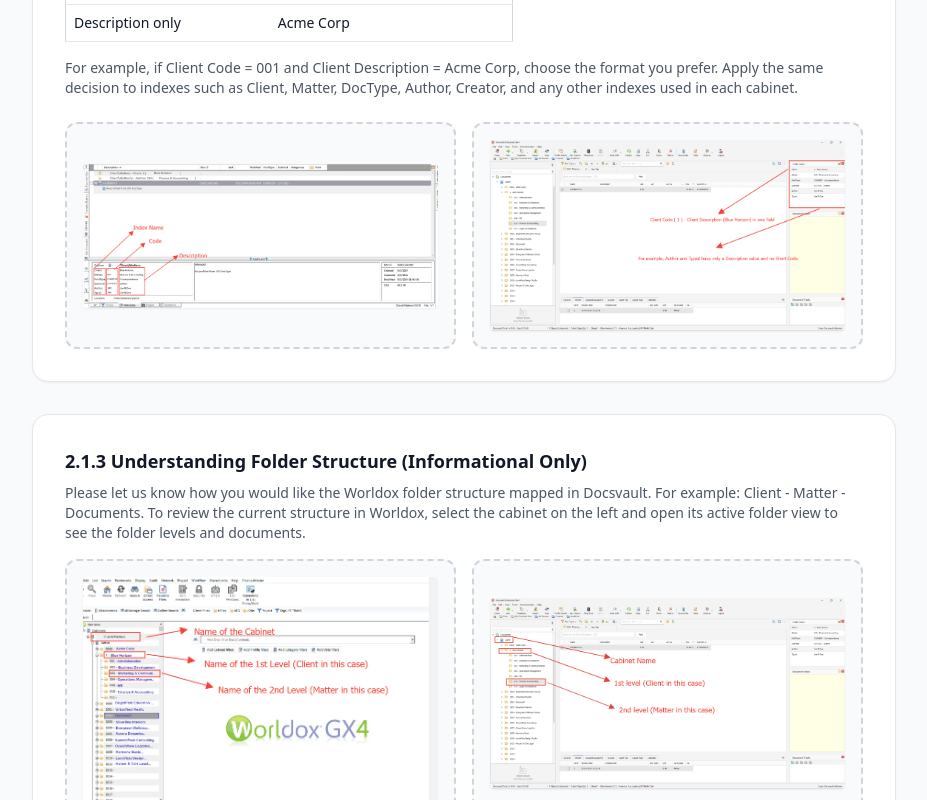
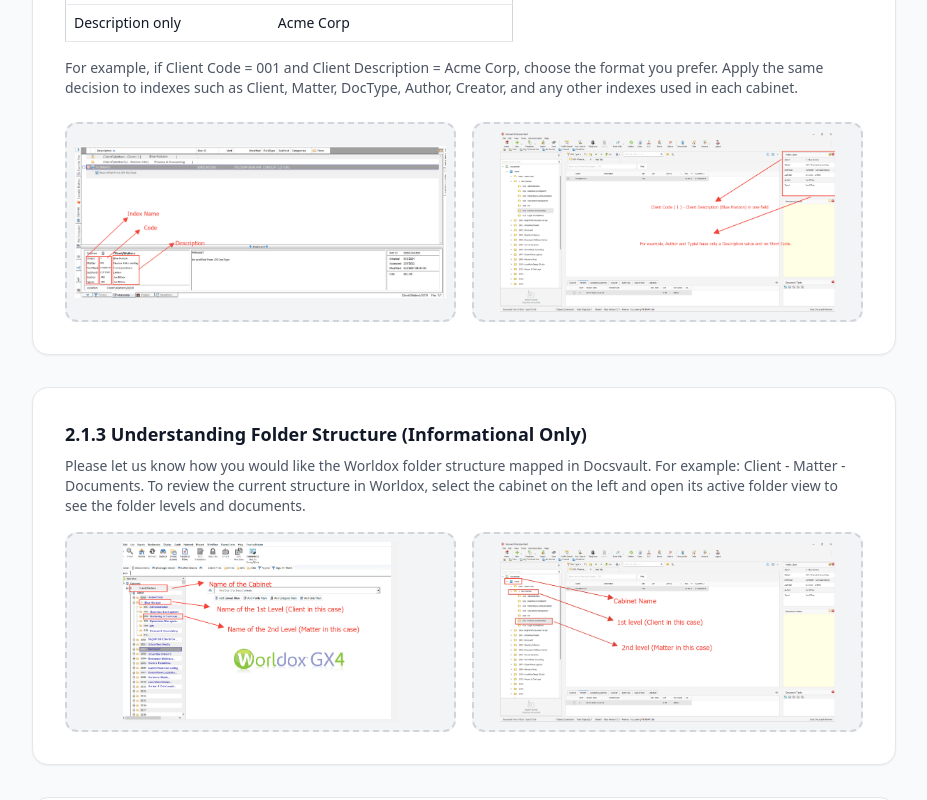
Before and after one commit to heavyrain254-debug/dvmigdoc, a Next.js app: page /f/1 in a window 1280 px wide. Shown: the part 1500-2300 px from the top of the page, without its empty margins (176-1103 px from the left). Built offline with nearby package versions, Linux system fonts and the light colour scheme; no server answers; the database is empty.

Commit message:
Update page.tsx

```diff
--- a/src/app/f/[token]/page.tsx
+++ b/src/app/f/[token]/page.tsx
@@ -71,7 +71,7 @@
     try {
       const doc = new jsPDF();
       doc.setFontSize(20);
-      doc.setTextColor(126, 172, 247); // Brand Blue
+      doc.setTextColor(126, 172, 247);
       doc.text("Worldox to Docsvault Migration Form", 14, 20);
 
       doc.setFontSize(12);
@@ -111,7 +111,7 @@
       doc.text(`2.8 Document Stamping: ${formData.stampingRequired} ${formData.stampingRequirement ? `- ${formData.stampingRequirement}` : ''}`, 14, yPos); yPos += 10;
       doc.text(`2.9 PDF Editing: ${formData.pdfEditor}`, 14, yPos); yPos += 15;
 
-      doc.setTextColor(236, 45, 56); // Brand Red
+      doc.setTextColor(236, 45, 56);
       doc.text(`Signed By: ${formData.signature}`, 14, yPos);
       doc.setTextColor(100,100,100);
       doc.setFontSize(10);
@@ -135,7 +135,7 @@
     }
   };
 
-  if (loading) return <div className="min-h-screen flex items-center justify-center text-[#7EACF7] font-medium">Loading...</div>;
+  if (loading) return <div className="min-h-screen flex items-center justify-center text-brand-blue font-medium">Loading...</div>;
 
   return (
     <div className="min-h-screen bg-slate-50 font-sans text-gray-900 pb-32">
@@ -146,7 +146,7 @@
             <h1 className="text-lg font-bold tracking-tight">Worldox to Docsvault Migration</h1>
           </div>
           {isSubmitted ? (
-             <span className="px-3 py-1.5 rounded-full text-xs font-bold bg-blue-100 text-[#7EACF7]">Submitted</span>
+             <span className="px-3 py-1.5 rounded-full text-xs font-bold bg-brand-blue/20 text-brand-blue">Submitted</span>
           ) : (
             <span className={`px-3 py-1.5 rounded-full text-xs font-medium ${saving ? 'bg-amber-100 text-amber-800' : 'bg-emerald-100 text-emerald-800'}`}>
               {saving ? 'Saving...' : 'All changes saved'}
@@ -158,9 +158,9 @@
       <div className="max-w-4xl mx-auto px-4 pt-24 space-y-8">
         <form className={`space-y-8 ${isSubmitted ? 'opacity-60 pointer-events-none' : ''}`} onSubmit={handleSubmit}>
 
-          {/* SECTION 1 */}
+          {/* 1 */}
           <div className="bg-white shadow-sm rounded-2xl border border-gray-200 overflow-hidden">
-            <div className="bg-[#7EACF7] px-6 py-4"><h2 className="text-lg font-semibold text-white">1. Information for the IT Team</h2></div>
+            <div className="bg-brand-blue px-6 py-4"><h2 className="text-lg font-semibold text-white">1. Information for the IT Team</h2></div>
             <div className="p-6 space-y-6">
               <div>
                 <h3 className="font-semibold text-gray-800">1.1 Access to the Docsvault machine and Worldox</h3>
@@ -182,8 +182,7 @@
             </div>
           </div>
 
-          {/* SECTION 2 HEADER */}
-          <div className="bg-[#EC2D38] px-6 py-4 rounded-2xl shadow-sm mt-12 mb-4"><h2 className="text-lg font-semibold text-white">2. Information from the Worldox Migration Decision-Maker</h2></div>
+          <div className="bg-brand-red px-6 py-4 rounded-2xl shadow-sm mt-12 mb-4"><h2 className="text-lg font-semibold text-white">2. Information from the Worldox Migration Decision-Maker</h2></div>
 
           {/* 2.1.1 */}
           <div className="bg-white shadow-sm rounded-2xl border border-gray-200 p-6 sm:p-8">
@@ -207,16 +206,16 @@
                       <td className="px-2 py-2"><select className="w-full border-gray-300 rounded p-2 text-sm bg-white" value={cab.migrate} onChange={e => updateCabinetRow(cab.id, 'migrate', e.target.value)}><option>Yes</option><option>No</option></select></td>
                       <td className="px-2 py-2"><input type="date" className="w-full border-gray-300 rounded p-2 text-sm" value={cab.cutover} onChange={e => updateCabinetRow(cab.id, 'cutover', e.target.value)} /></td>
                       <td className="px-2 py-2"><input className="w-full border-gray-300 rounded p-2 text-sm" value={cab.users} onChange={e => updateCabinetRow(cab.id, 'users', e.target.value)} placeholder="Users" /></td>
-                      <td className="px-2 py-2 text-center"><button type="button" onClick={() => removeCabinetRow(cab.id)} className="text-[#EC2D38] font-bold">✕</button></td>
+                      <td className="px-2 py-2 text-center"><button type="button" onClick={() => removeCabinetRow(cab.id)} className="text-brand-red font-bold">✕</button></td>
                     </tr>
                   ))}
                 </tbody>
               </table>
             </div>
-            <button type="button" onClick={addCabinetRow} className="mt-4 text-sm font-medium text-[#7EACF7]">+ Add Cabinet Row</button>
+            <button type="button" onClick={addCabinetRow} className="mt-4 text-sm font-medium text-brand-blue">+ Add Cabinet Row</button>
           </div>
 
-                {/* 2.1.2 */}
+          {/* 2.1.2 */}
           <div className="bg-white shadow-sm rounded-2xl border border-gray-200 p-6 sm:p-8">
             <h3 className="text-lg font-bold text-gray-900 mb-2">2.1.2 Understanding Index and metadata mapping (Informational Only)</h3>
             <p className="text-sm text-gray-600 mb-4">Worldox stores an index value as two fields: Code(ID) and Description. Docsvault uses one field, so please choose how each index should appear after migration.</p>
@@ -231,15 +230,15 @@
             </table>
             <p className="text-sm text-gray-600 mb-6">For example, if Client Code = 001 and Client Description = Acme Corp, choose the format you prefer. Apply the same decision to indexes such as Client, Matter, DocType, Author, Creator, and any other indexes used in each cabinet.</p>
 
-            {/* Images for 2.1.2 */}
+            {/* 2.1.2 IMAGES with Fail-Safe Placeholders */}
             <div className="grid grid-cols-1 md:grid-cols-2 gap-4">
-              <div className="bg-gray-50 border-2 border-dashed border-gray-300 rounded-xl flex flex-col items-center justify-center p-4 min-h-[200px] relative overflow-hidden">
-                <img src="/images/2.1.2-metadata-1.png" alt="Metadata Mapping 1" className="w-full h-auto rounded shadow-sm z-10" onError={(e) => { e.currentTarget.style.display = 'none'; e.currentTarget.nextElementSibling?.classList.remove('hidden'); }} />
-                <span className="text-gray-400 text-sm absolute hidden text-center px-4">Placeholder:<br/>public/images/2.1.2-metadata-1.png</span>
+              <div className="relative min-h-[200px] bg-gray-100 rounded-xl border-2 border-dashed border-gray-300 flex flex-col items-center justify-center">
+                <img src="/images/2.1.2-metadata-1.png" alt="Metadata 1" className="w-full h-full object-contain p-2 rounded z-10 absolute inset-0" onError={(e) => { e.currentTarget.style.display = 'none'; }} />
+                <span className="text-gray-500 text-sm text-center px-4 z-0">Missing Image:<br/>2.1.2-metadata-1.png</span>
               </div>
-              <div className="bg-gray-50 border-2 border-dashed border-gray-300 rounded-xl flex flex-col items-center justify-center p-4 min-h-[200px] relative overflow-hidden">
-                <img src="/images/2.1.2-metadata-2.png" alt="Metadata Mapping 2" className="w-full h-auto rounded shadow-sm z-10" onError={(e) => { e.currentTarget.style.display = 'none'; e.currentTarget.nextElementSibling?.classList.remove('hidden'); }} />
-                <span className="text-gray-400 text-sm absolute hidden text-center px-4">Placeholder:<br/>public/images/2.1.2-metadata-2.png</span>
+              <div className="relative min-h-[200px] bg-gray-100 rounded-xl border-2 border-dashed border-gray-300 flex flex-col items-center justify-center">
+                <img src="/images/2.1.2-metadata-2.png" alt="Metadata 2" className="w-full h-full object-contain p-2 rounded z-10 absolute inset-0" onError={(e) => { e.currentTarget.style.display = 'none'; }} />
+                <span className="text-gray-500 text-sm text-center px-4 z-0">Missing Image:<br/>2.1.2-metadata-2.png</span>
               </div>
             </div>
           </div>
@@ -248,14 +247,16 @@
           <div className="bg-white shadow-sm rounded-2xl border border-gray-200 p-6 sm:p-8">
             <h3 className="text-lg font-bold text-gray-900 mb-2">2.1.3 Understanding Folder Structure (Informational Only)</h3>
             <p className="text-sm text-gray-600 mb-4">Please let us know how you would like the Worldox folder structure mapped in Docsvault. For example: Client - Matter - Documents. To review the current structure in Worldox, select the cabinet on the left and open its active folder view to see the folder levels and documents.</p>
+
+            {/* 2.1.3 IMAGES with Fail-Safe Placeholders */}
             <div className="grid grid-cols-1 md:grid-cols-2 gap-4">
-              <div className="bg-gray-50 border-2 border-dashed border-gray-300 rounded-xl flex flex-col items-center justify-center p-4 min-h-[200px] relative overflow-hidden">
-                <img src="/images/2.1.3-folder-1.png" alt="Folder Structure 1" className="w-full h-auto rounded shadow-sm z-10" onError={(e) => { e.currentTarget.style.display = 'none'; e.currentTarget.nextElementSibling?.classList.remove('hidden'); }} />
-                <span className="text-gray-400 text-sm absolute hidden text-center px-4">Placeholder:<br/>public/images/2.1.3-folder-1.png</span>
+              <div className="relative min-h-[200px] bg-gray-100 rounded-xl border-2 border-dashed border-gray-300 flex flex-col items-center justify-center">
+                <img src="/images/2.1.3-folder-1.png" alt="Folder 1" className="w-full h-full object-contain p-2 rounded z-10 absolute inset-0" onError={(e) => { e.currentTarget.style.display = 'none'; }} />
+                <span className="text-gray-500 text-sm text-center px-4 z-0">Missing Image:<br/>2.1.3-folder-1.png</span>
               </div>
-              <div className="bg-gray-50 border-2 border-dashed border-gray-300 rounded-xl flex flex-col items-center justify-center p-4 min-h-[200px] relative overflow-hidden">
-                <img src="/images/2.1.3-folder-2.png" alt="Folder Structure 2" className="w-full h-auto rounded shadow-sm z-10" onError={(e) => { e.currentTarget.style.display = 'none'; e.currentTarget.nextElementSibling?.classList.remove('hidden'); }} />
-                <span className="text-gray-400 text-sm absolute hidden text-center px-4">Placeholder:<br/>public/images/2.1.3-folder-2.png</span>
+              <div className="relative min-h-[200px] bg-gray-100 rounded-xl border-2 border-dashed border-gray-300 flex flex-col items-center justify-center">
+                <img src="/images/2.1.3-folder-2.png" alt="Folder 2" className="w-full h-full object-contain p-2 rounded z-10 absolute inset-0" onError={(e) => { e.currentTarget.style.display = 'none'; }} />
+                <span className="text-gray-500 text-sm text-center px-4 z-0">Missing Image:<br/>2.1.3-folder-2.png</span>
               </div>
             </div>
           </div>
@@ -268,14 +269,14 @@
                 <div key={cabinet.id} className="border border-gray-300 rounded-xl overflow-hidden">
                   <div className="bg-gray-50 px-4 py-3 border-b flex justify-between items-center">
                     <h4 className="font-bold text-gray-800">2.2.{idx + 1} Cabinet {idx + 1} Name</h4>
-                    <button type="button" onClick={() => removeMappingCabinet(cabinet.id)} className="text-sm text-[#EC2D38]">Remove</button>
+                    <button type="button" onClick={() => removeMappingCabinet(cabinet.id)} className="text-sm text-brand-red">Remove</button>
                   </div>
                   <div className="p-4 space-y-6">
                     <input className="w-full rounded-lg border-gray-300 p-3 border bg-gray-50" placeholder="Enter Cabinet Name" value={cabinet.name} onChange={(e) => updateMappingCabinet(cabinet.id, 'name', e.target.value)} />
                     <div>
                       <div className="flex justify-between items-end mb-2">
                         <label className="text-sm font-semibold text-gray-700">Index Mapping</label>
-                        <button type="button" onClick={() => addIndex(cabinet.id)} className="text-sm text-[#7EACF7]">+ Add Index</button>
+                        <button type="button" onClick={() => addIndex(cabinet.id)} className="text-sm text-brand-blue">+ Add Index</button>
                       </div>
                       <table className="w-full border border-gray-200 text-sm">
                         <thead className="bg-gray-50">
@@ -290,7 +291,7 @@
                                   <option>Code-Description</option><option>Code</option><option>Description</option>
                                 </select>
                               </td>
-                              <td className="p-2 border-b text-center"><button type="button" onClick={() => removeIndex(cabinet.id, index.id)} className="text-[#EC2D38] font-bold">✕</button></td>
+                              <td className="p-2 border-b text-center"><button type="button" onClick={() => removeIndex(cabinet.id, index.id)} className="text-brand-red font-bold">✕</button></td>
                             </tr>
                           ))}
                         </tbody>
@@ -310,7 +311,7 @@
                 </div>
               ))}
             </div>
-            <button type="button" onClick={addMappingCabinet} className="mt-6 w-full py-2 border-2 border-dashed border-[#7EACF7] text-[#7EACF7] rounded-xl font-medium">+ Add Another Cabinet Mapping</button>
+            <button type="button" onClick={addMappingCabinet} className="mt-6 w-full py-2 border-2 border-dashed border-brand-blue text-brand-blue rounded-xl font-medium">+ Add Another Cabinet Mapping</button>
           </div>
 
           {/* 2.3 */}
@@ -334,13 +335,13 @@
             <h3 className="text-xl font-bold text-gray-900 mb-2">2.4 Comments</h3>
             <p className="text-sm text-gray-600 mb-4">Where would you like Worldox comments to be stored in Docsvault?</p>
             <div className="grid grid-cols-1 md:grid-cols-2 gap-4 mb-6">
-              <div className="bg-gray-50 border-2 border-dashed border-gray-300 rounded-xl flex flex-col items-center justify-center p-4 min-h-[200px] relative overflow-hidden">
-                <img src="/images/2.4-comments-1.png" alt="Comments 1" className="w-full h-auto rounded shadow-sm z-10" onError={(e) => { e.currentTarget.style.display = 'none'; e.currentTarget.nextElementSibling?.classList.remove('hidden'); }} />
-                <span className="text-gray-400 text-sm absolute hidden text-center px-4">Placeholder:<br/>public/images/2.4-comments-1.png</span>
+              <div className="relative min-h-[200px] bg-gray-100 rounded-xl border-2 border-dashed border-gray-300 flex flex-col items-center justify-center">
+                <img src="/images/2.4-comments-1.png" alt="Comments 1" className="w-full h-full object-contain p-2 rounded z-10 absolute inset-0" onError={(e) => { e.currentTarget.style.display = 'none'; }} />
+                <span className="text-gray-500 text-sm text-center px-4 z-0">Missing Image:<br/>2.4-comments-1.png</span>
               </div>
-              <div className="bg-gray-50 border-2 border-dashed border-gray-300 rounded-xl flex flex-col items-center justify-center p-4 min-h-[200px] relative overflow-hidden">
-                <img src="/images/2.4-comments-2.png" alt="Comments 2" className="w-full h-auto rounded shadow-sm z-10" onError={(e) => { e.currentTarget.style.display = 'none'; e.currentTarget.nextElementSibling?.classList.remove('hidden'); }} />
-                <span className="text-gray-400 text-sm absolute hidden text-center px-4">Placeholder:<br/>public/images/2.4-comments-2.png</span>
+              <div className="relative min-h-[200px] bg-gray-100 rounded-xl border-2 border-dashed border-gray-300 flex flex-col items-center justify-center">
+                <img src="/images/2.4-comments-2.png" alt="Comments 2" className="w-full h-full object-contain p-2 rounded z-10 absolute inset-0" onError={(e) => { e.currentTarget.style.display = 'none'; }} />
+                <span className="text-gray-500 text-sm text-center px-4 z-0">Missing Image:<br/>2.4-comments-2.png</span>
               </div>
             </div>
             <div className="space-y-2">
@@ -362,13 +363,13 @@
             <h3 className="text-xl font-bold text-gray-900 mb-2">2.5 Worldox DocID</h3>
             <p className="text-sm text-gray-600 mb-4">Does your organization use Worldox Doc IDs to search for documents? If so, where should it be copied to in Docsvault?</p>
             <div className="grid grid-cols-1 md:grid-cols-2 gap-4 mb-6">
-              <div className="bg-gray-50 border-2 border-dashed border-gray-300 rounded-xl flex flex-col items-center justify-center p-4 min-h-[200px] relative overflow-hidden">
-                <img src="/images/2.5-docid-1.png" alt="DocID 1" className="w-full h-auto rounded shadow-sm z-10" onError={(e) => { e.currentTarget.style.display = 'none'; e.currentTarget.nextElementSibling?.classList.remove('hidden'); }} />
-                <span className="text-gray-400 text-sm absolute hidden text-center px-4">Placeholder:<br/>public/images/2.5-docid-1.png</span>
+              <div className="relative min-h-[200px] bg-gray-100 rounded-xl border-2 border-dashed border-gray-300 flex flex-col items-center justify-center">
+                <img src="/images/2.5-docid-1.png" alt="DocID 1" className="w-full h-full object-contain p-2 rounded z-10 absolute inset-0" onError={(e) => { e.currentTarget.style.display = 'none'; }} />
+                <span className="text-gray-500 text-sm text-center px-4 z-0">Missing Image:<br/>2.5-docid-1.png</span>
               </div>
-              <div className="bg-gray-50 border-2 border-dashed border-gray-300 rounded-xl flex flex-col items-center justify-center p-4 min-h-[200px] relative overflow-hidden">
-                <img src="/images/2.5-docid-2.png" alt="DocID 2" className="w-full h-auto rounded shadow-sm z-10" onError={(e) => { e.currentTarget.style.display = 'none'; e.currentTarget.nextElementSibling?.classList.remove('hidden'); }} />
-                <span className="text-gray-400 text-sm absolute hidden text-center px-4">Placeholder:<br/>public/images/2.5-docid-2.png</span>
+              <div className="relative min-h-[200px] bg-gray-100 rounded-xl border-2 border-dashed border-gray-300 flex flex-col items-center justify-center">
+                <img src="/images/2.5-docid-2.png" alt="DocID 2" className="w-full h-full object-contain p-2 rounded z-10 absolute inset-0" onError={(e) => { e.currentTarget.style.display = 'none'; }} />
+                <span className="text-gray-500 text-sm text-center px-4 z-0">Missing Image:<br/>2.5-docid-2.png</span>
               </div>
             </div>
             <div className="space-y-2">
@@ -439,12 +440,12 @@
           </div>
 
           {/* SIGNATURE */}
-          <div className="bg-white shadow-sm rounded-2xl border border-gray-200 p-6 sm:p-8 border-t-4 border-t-[#EC2D38]">
+          <div className="bg-white shadow-sm rounded-2xl border border-gray-200 p-6 sm:p-8 border-t-4 border-t-brand-red">
             <h3 className="text-xl font-bold text-gray-900 mb-4">Sign & Submit</h3>
             <p className="text-sm text-gray-600 mb-4">Please type your full name below to electronically sign and submit this document. Once submitted, a PDF will be downloaded and you will not be able to edit this form.</p>
             <input type="text" className="w-full border p-3 rounded-lg bg-gray-50 font-medium" value={formData.signature} onChange={(e) => updateField('signature', e.target.value)} placeholder="Full Name" />
             <div className="mt-6 flex justify-end">
-              <button type="submit" disabled={!formData.signature || isSubmitted || submitting} className="px-10 py-3 rounded-full text-white bg-[#7EACF7] hover:bg-[#7EACF7]/90 font-medium disabled:bg-gray-400">
+              <button type="submit" disabled={!formData.signature || isSubmitted || submitting} className="px-10 py-3 rounded-full text-white bg-brand-blue hover:bg-brand-blue/90 font-medium disabled:bg-gray-400">
                 {submitting ? 'Generating PDF...' : isSubmitted ? 'Submitted' : 'Sign & Submit Form'}
               </button>
             </div>
```
